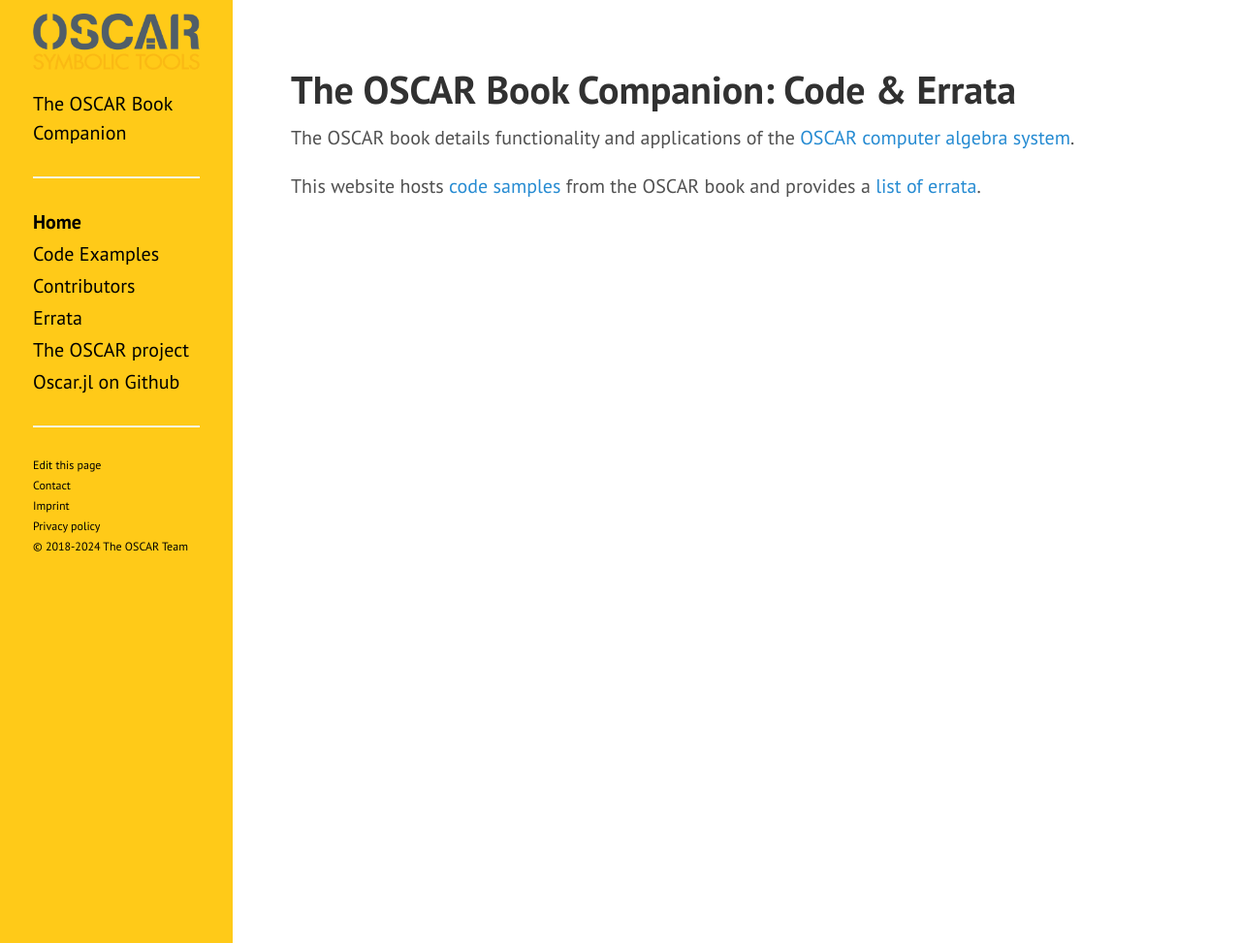
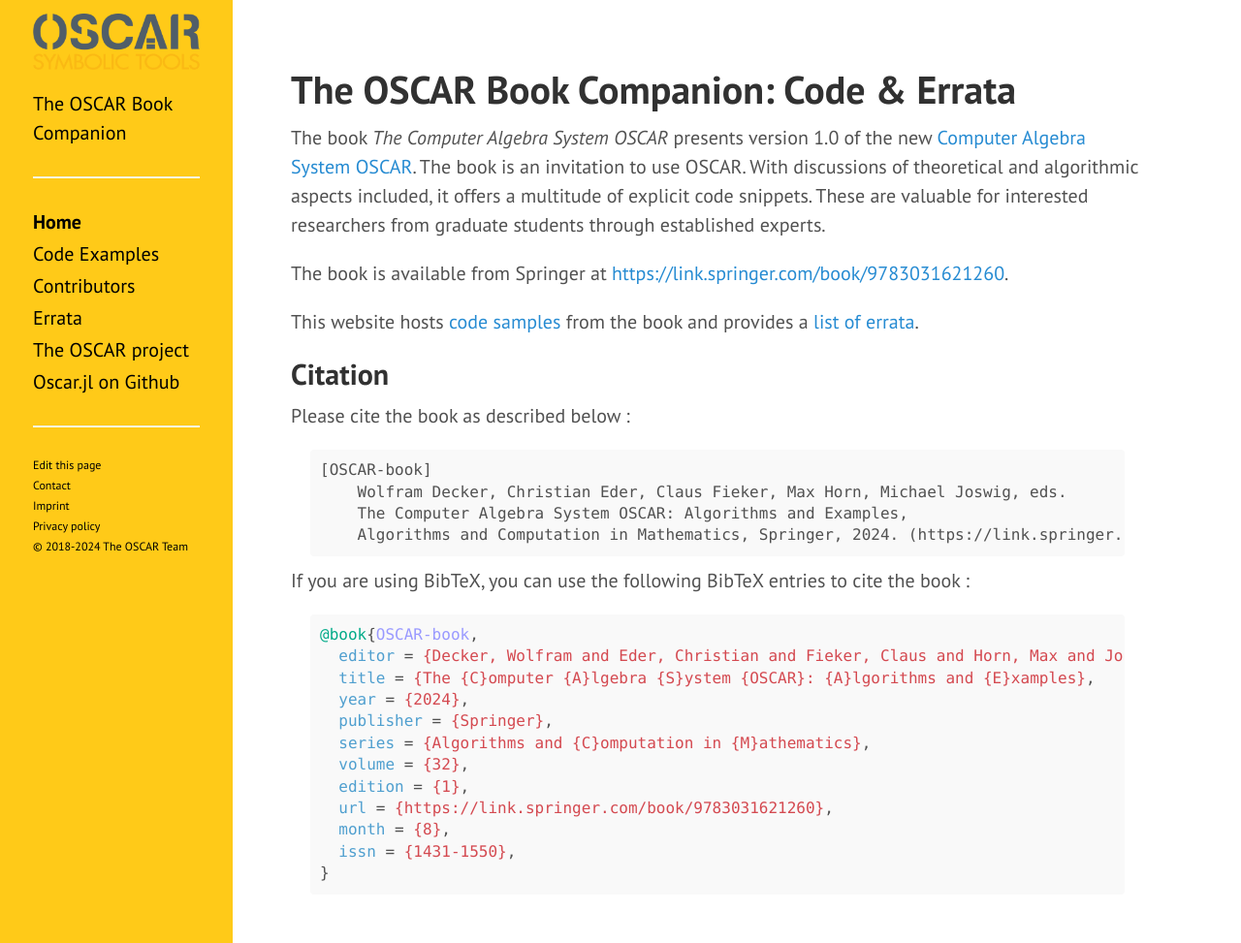
Before and after one commit to oscar-system/book.oscar-system.org, a Jekyll site: the page built from index.md, in a window 1280 px wide and 973 px high. Shown: the whole window at 97% size. Built offline with Jekyll 4.4.1, drawn with Linux system fonts in a browser that asks for light colours; comment, search, counter and statistics services are not loaded; a style sheet for code colours, icons or effects is not loaded.

Commit message:
Add book metadata (#21)
Add book details to frontpage

````diff
--- a/index.md
+++ b/index.md
@@ -6,6 +6,41 @@
 
 # {{ site.title }}
 
-The OSCAR book details functionality and applications of the [OSCAR computer algebra system](https://www.oscar-system.org/).
+The book _The Computer Algebra System OSCAR_  presents version 1.0 of the new [Computer Algebra
+System OSCAR](https://oscar-system.org). The book is an invitation to use OSCAR.  With discussions
+of theoretical and algorithmic aspects included, it offers a multitude of explicit code snippets.
+These are valuable for interested researchers from graduate students through established experts.
 
-This website hosts [code samples](https://book.oscar-system.org/examples/) from the OSCAR book and provides a [list of errata](https://book.oscar-system.org/errata/).
+The book is available from Springer at
+[https://link.springer.com/book/9783031621260](https://link.springer.com/book/9783031621260).
+
+This website hosts [code samples](https://book.oscar-system.org/examples/) from the book and
+provides a [list of errata](https://book.oscar-system.org/errata/).
+
+## Citation
+
+Please cite the book as described below :
+
+```
+[OSCAR-book]
+    Wolfram Decker, Christian Eder, Claus Fieker, Max Horn, Michael Joswig, eds.
+    The Computer Algebra System OSCAR: Algorithms and Examples,
+    Algorithms and Computation in Mathematics, Springer, 2024. (https://link.springer.com/book/9783031621260)
+```
+
+If you are using BibTeX, you can use the following BibTeX entries to cite the book :
+
+```bibtex
+@book{OSCAR-book,
+  editor = {Decker, Wolfram and Eder, Christian and Fieker, Claus and Horn, Max and Joswig, Michael},
+  title = {The {C}omputer {A}lgebra {S}ystem {OSCAR}: {A}lgorithms and {E}xamples},
+  year = {2024},
+  publisher = {Springer},
+  series = {Algorithms and {C}omputation in {M}athematics},
+  volume = {32},
+  edition = {1},
+  url = {https://link.springer.com/book/9783031621260},
+  month = {8},
+  issn = {1431-1550},
+}
+```
````
